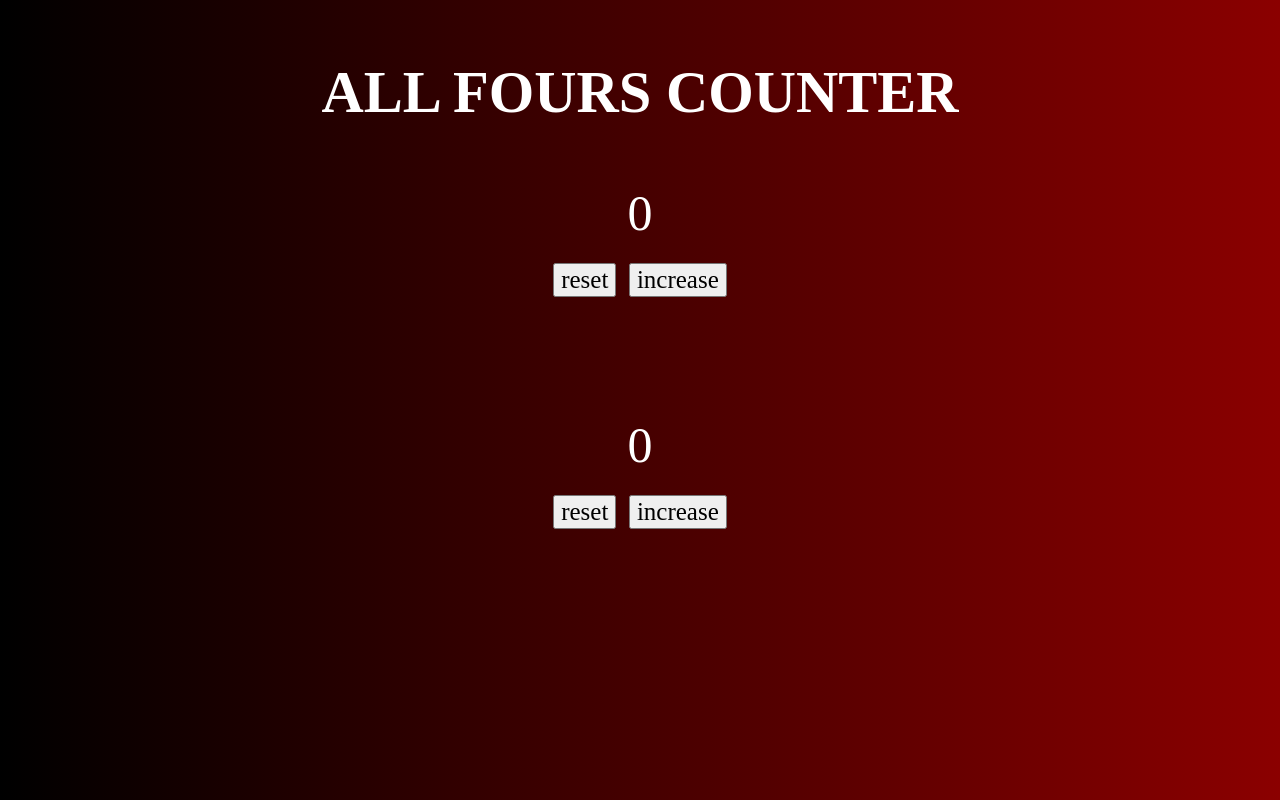
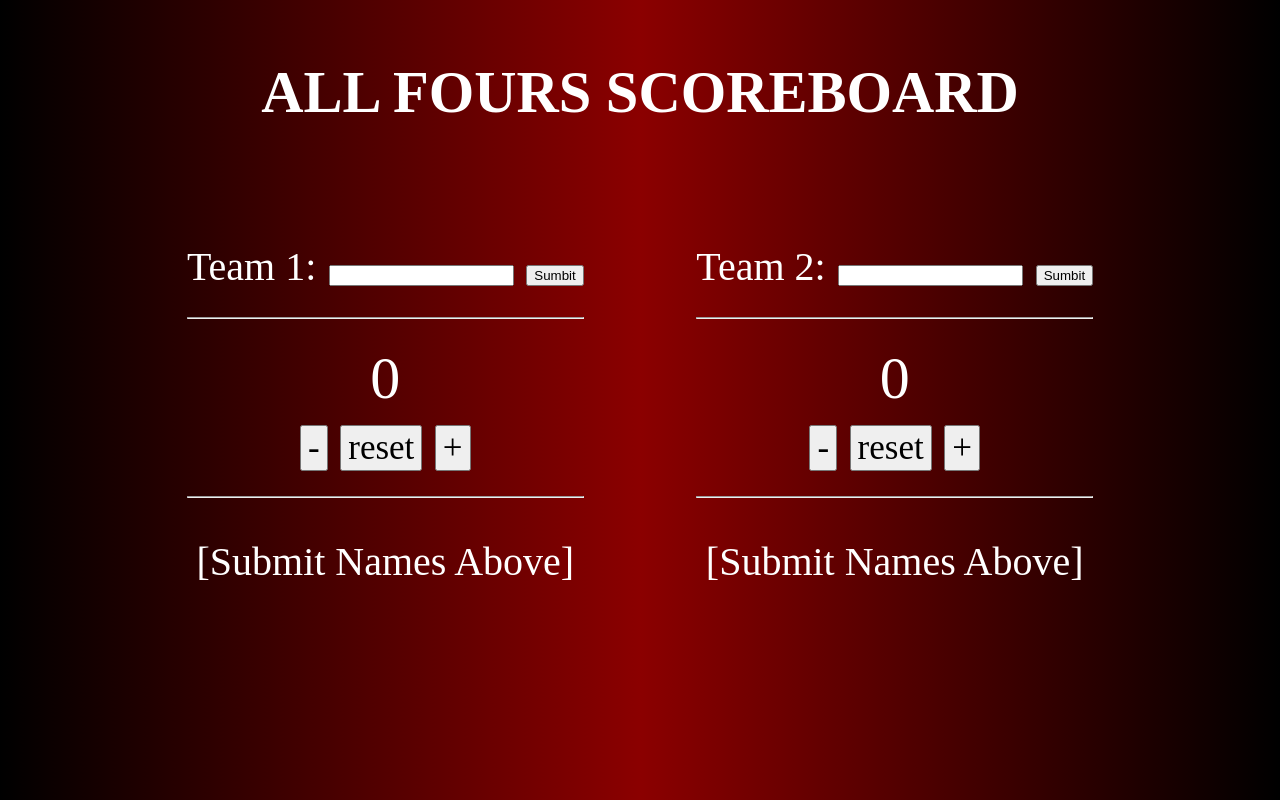
Before and after one commit to JustynSinanan/AllFoursCounter, a plain HTML site: page index.html in a window 1280 px wide. Drawn offline with Linux system fonts and the light colour scheme.

Commit message:
All Fours Scoreboard
Scoreboard for Caribbean card game All Fours.

```diff
--- a/index.html
+++ b/index.html
@@ -4,21 +4,45 @@
     <meta charset="UTF-8">
     <meta name="viewport" content="width=device-width, initial-scale=1.0">
     <link rel="stylesheet" href="style.css">
-    <title>All Fours Counter </title>
+    <title>All Fours Scoreboard</title>
 </head>
 <body>
-    <h3>ALL FOURS COUNTER</h3>
-    <label id="counter">0</label>
+    <h3>ALL FOURS SCOREBOARD</h3>
+    <div class="team">
+        <div>
+            <label id="firstteam">Team 1:</label>
+            <input type="text" id="team1input">
+            <button type="submit" id="clickme">Sumbit</button>
+        </div>
+        <div>
+            <hr>
+            <label id="counter">0</label>
+            <br>
+            <button id="decreaseBtn">-</button>
+            <button id="resetBtn">reset</button>
+            <button id="increaseBtn">+</button>
+            <hr>
+            <p id="demo">[Submit Names Above]</p>
+        </div>
+    </div>
+    <div class="team">
+        <div>
+            <label id="secondteam">Team 2:</label>
+            <input type="text" id="team2input">
+            <button type="submit" id="clickme2">Sumbit</button>
+        </div>
+        <div>
+            <hr>
+            <label id="counter2">0</label>
+            <br>
+            <button id="decreaseBtn2">-</button>
+            <button id="resetBtn2">reset</button>
+            <button id="increaseBtn2">+</button>
+            <hr>
+            <p id="demo2">[Submit Names Above]</p>
+        </div>
+    </div>
     <br>
-    <button id="resetBtn">reset</button>
-    <button id="increaseBtn">increase</button>
-    <br>
-    <br>
-    <br>
-    <label id="counter2">0</label>
-    <br>
-    <button id="resetBtn2">reset</button>
-    <button id="increaseBtn2">increase</button>
     <script src="index.js"></script>
 </body>
 </html>
--- a/index.js
+++ b/index.js
@@ -1,4 +1,11 @@
 let count1 = 0;
+
+document.getElementById("decreaseBtn").onclick = function(){
+    if(count1 != 0){
+        count1 -= 1;
+        document.getElementById("counter").innerHTML = count1;
+    }
+}
 
 document.getElementById("resetBtn").onclick = function(){
     count1 = 0;
@@ -17,17 +24,34 @@ document.getElementById("increaseBtn").onclick = function(){
 
 let count2 = 0;
 
+document.getElementById("decreaseBtn2").onclick = function(){
+    if(count2 != 0){
+        count2 -= 1;
+        document.getElementById("counter2").innerHTML = count2;
+    }
+}
+
 document.getElementById("resetBtn2").onclick = function(){
-    count1 = 0;
-    document.getElementById("counter2").innerHTML = count1;
+    count2 = 0;
+    document.getElementById("counter2").innerHTML = count2;
 }
 
 document.getElementById("increaseBtn2").onclick = function(){
-    if(count1 < 14){
-        count1 += 1;
-        document.getElementById("counter2").innerHTML = count1;
+    if(count2 < 14){
+        count2 += 1;
+        document.getElementById("counter2").innerHTML = count2;
     }
-    if(count1 == 14){
-        document.getElementById("counter2").innerHTML = count1 + " - " + "WINNER!";
+    if(count2 == 14){
+        document.getElementById("counter2").innerHTML = count2 + " - " + "WINNER!";
     }
 }
+
+document.getElementById("clickme").onclick = function(){
+    const team1 = document.getElementById("team1input").value;
+    document.getElementById("demo").innerHTML = team1;
+}
+
+document.getElementById("clickme2").onclick = function(){
+    const team1 = document.getElementById("team2input").value;
+    document.getElementById("demo2").innerHTML = team1;
+}
--- a/style.css
+++ b/style.css
@@ -1,28 +1,74 @@
 body{
-    background-image:linear-gradient(to right, black, darkred );
+    background-image:linear-gradient(to right, black, darkred, black);
     color: white;
     text-align: center;
-    display: block;
     font-size: 50px;
     font-family: 'Times New Roman', Times, serif;
 }
 
 #resetBtn{
-    font-size: 25px;
+    font-size: 35px;
     font-family:'Times New Roman', Times, serif;
 }
 
 #increaseBtn{
-    font-size: 25px;
+    font-size: 35px;
+    font-family:'Times New Roman', Times, serif;
+}
+
+#decreaseBtn{
+    font-size: 35px;
     font-family:'Times New Roman', Times, serif;
 }
 
 #resetBtn2{
-    font-size: 25px;
+    font-size: 35px;
+    font-family:'Times New Roman', Times, se
+}
+
+#increaseBtn2{
+    font-size: 35px;
     font-family:'Times New Roman', Times, serif;
 }
 
-#increaseBtn2{
-    font-size: 25px;
+#decreaseBtn2{
+    font-size: 35px;
     font-family:'Times New Roman', Times, serif;
 }
+
+.team{
+    display: inline-block;
+    padding: 50px;
+}
+
+#counter{
+    font-size: 60px;
+}
+
+#counter2{
+    font-size: 60px;
+}
+
+#demo{
+    font-size: 40px
+}
+
+#demo2{
+    font-size: 40px
+}
+
+#firstteam{
+    font-size: 40px;
+}
+
+#secondteam{
+    font-size: 40px;
+}
+
+#demo{
+    font-size: 40px;
+}
+
+#demo2{
+    font-size: 40px;
+}
```
